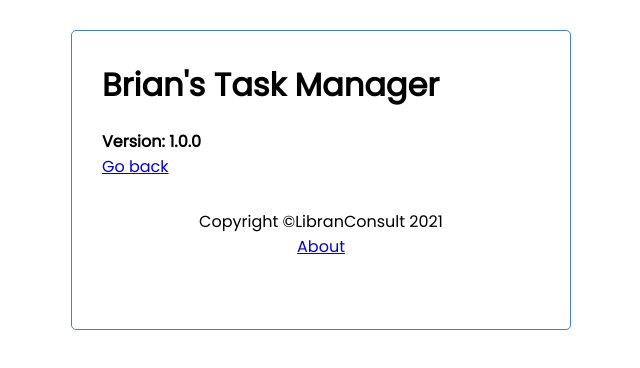
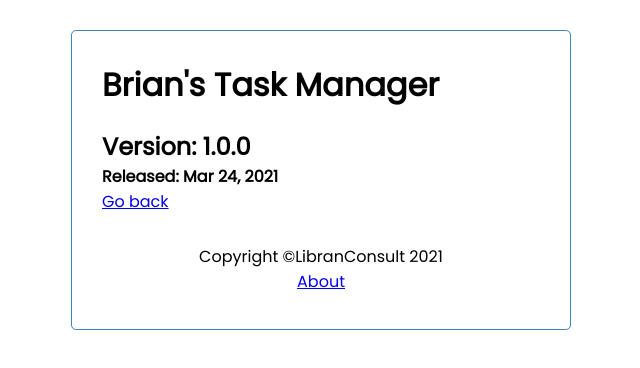
Before and after one commit to brightmaraba/react-task-manager, a React (Create React App) app: page /about in a window 1280 px wide. Shown: the top 368 px of the page, without its empty margins (319-959 px from the left). Built offline with nearby package versions, Linux system fonts and the light colour scheme; data requests are answered from the project's data file.

Commit message:
Completed Json Server, Routing

```diff
--- a/src/components/About.js
+++ b/src/components/About.js
@@ -2,7 +2,8 @@ import { Link } from 'react-router-dom'
 function About() {
     return (
         <div>
-            <h4>Version: 1.0.0</h4>
+            <h2>Version: 1.0.0</h2>
+            <h4>Released: Mar 24, 2021</h4>
             <Link to='/'>Go back</Link>
         </div>
     )
```
Also changed, not shown: 18 other files (tests, documents, lock files or other folders).
